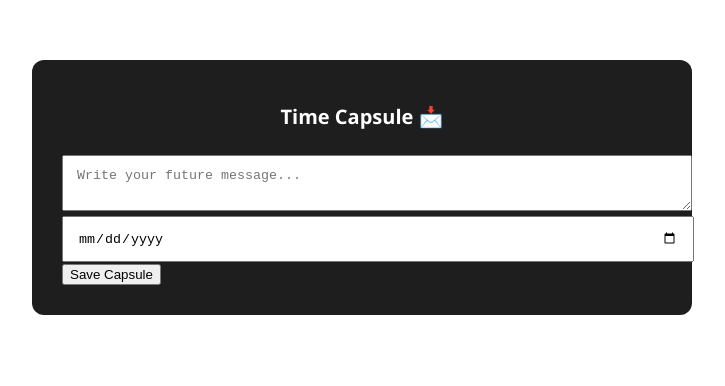
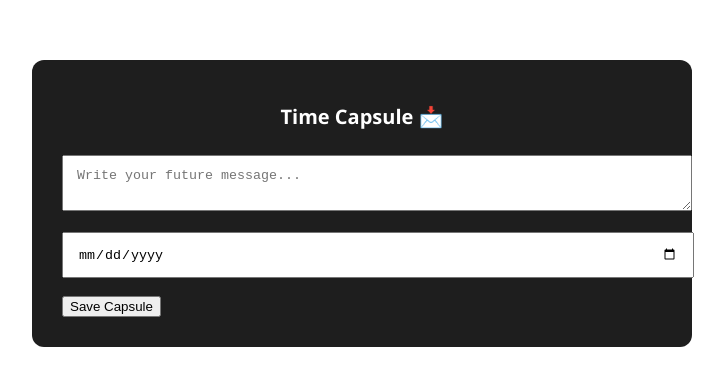
Before and after one commit to Eshhaa11/time-capsule-message-website, a React (Create React App) app: page / in a window 1280 px wide. Shown: the top 386 px of the page, without its empty margins (278-1003 px from the left). Built offline with nearby package versions, Linux system fonts and the light colour scheme.

Commit message:
added margin bottom

```diff
--- a/src/Components/Time.css
+++ b/src/Components/Time.css
@@ -19,4 +19,5 @@
 .form input[type="date"] {
     padding: 12px 14px;
     width: 100%;
+    margin-bottom: 16px;
 }
```
